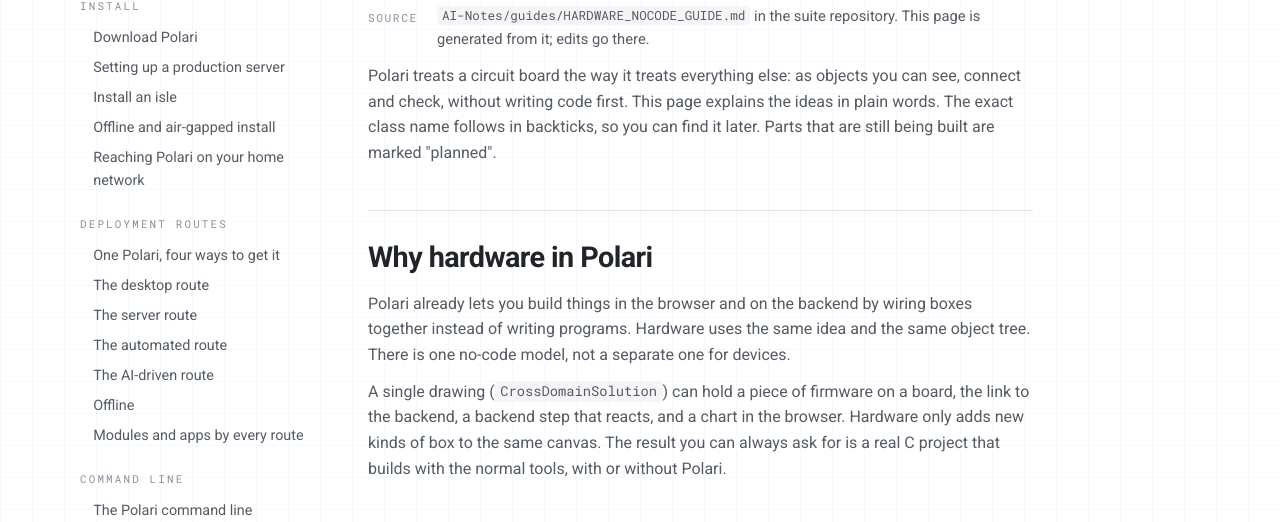
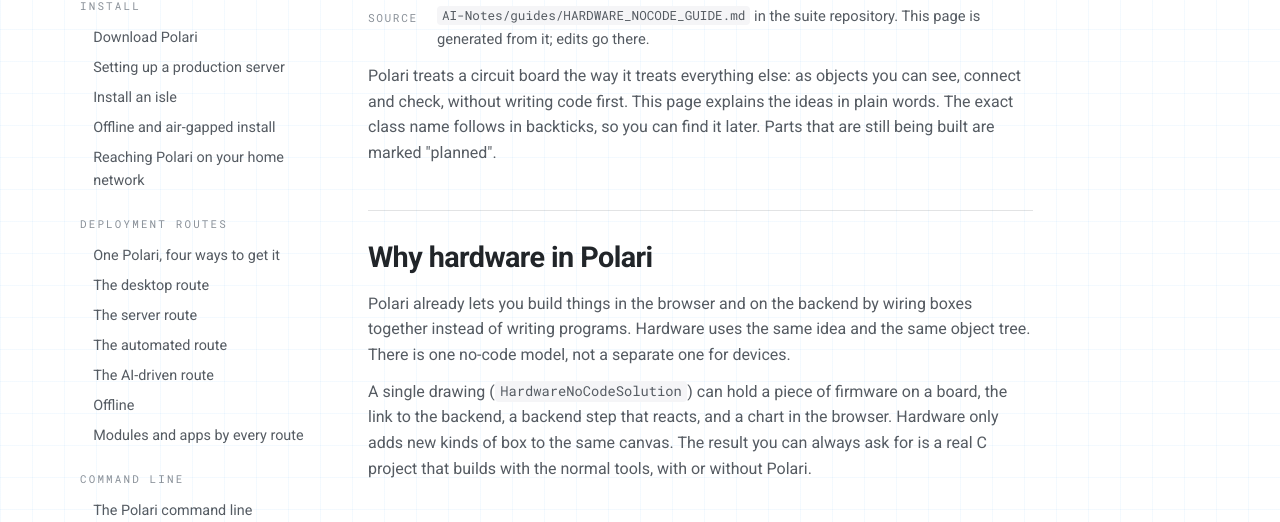
Before and after one commit to dausume/polari-suite, a plain HTML site: page pol-hub/site/docs/hardware-nocode.html in a window 1280 px wide. Shown: the part 227-749 px from the top of the page. Drawn offline with Linux system fonts and the light colour scheme; files that its build step writes are made by us from their sources.

Commit message:
docs: the hardware no-code solution's class name (D-bss-1)
Co-Authored-By: Claude Fable 5.1 <noreply@anthropic.com>
Claude-Session: https://claude.ai/code/session_015qNH7pmwuQXbArR7qTMUN6

```diff
--- a/pol-hub/site/docs/hardware-nocode.html
+++ b/pol-hub/site/docs/hardware-nocode.html
@@ -99,7 +99,7 @@
 <p>Polari treats a circuit board the way it treats everything else: as objects you can see, connect and check, without writing code first. This page explains the ideas in plain words. The exact class name follows in backticks, so you can find it later. Parts that are still being built are marked "planned".</p>
 <h2 id="why-hardware-in-polari">Why hardware in Polari</h2>
 <p>Polari already lets you build things in the browser and on the backend by wiring boxes together instead of writing programs. Hardware uses the same idea and the same object tree. There is one no-code model, not a separate one for devices.</p>
-<p>A single drawing (<code>CrossDomainSolution</code>) can hold a piece of firmware on a board, the link to the backend, a backend step that reacts, and a chart in the browser. Hardware only adds new kinds of box to the same canvas. The result you can always ask for is a real C project that builds with the normal tools, with or without Polari.</p>
+<p>A single drawing (<code>HardwareNoCodeSolution</code>) can hold a piece of firmware on a board, the link to the backend, a backend step that reacts, and a chart in the browser. Hardware only adds new kinds of box to the same canvas. The result you can always ask for is a real C project that builds with the normal tools, with or without Polari.</p>
 <h2 id="boards-on-the-bench">Boards on the bench</h2>
 <p>A development board, a breadboard and a PCB you designed are all just Boards. How a board is known can differ: from its datasheet (<code>BoardDefinition</code>), from its geometry (<code>BoardModel</code>, whose instances on a bench are <code>BenchBoard</code> rows: a half breadboard, a full breadboard, the UNO), or from its copper layers and parts (<code>PcbBoard</code>, for example a KiCad import). None of these is privileged. The Bench level only cares about the points where things connect and what each point can drive or sense.</p>
 <p>The Bench (<code>Bench</code>) is what is on the table: the boards, the breadboards, and the wires between their connection points. A step-by-step Workbench page helps you set one up by picking cards for breadboards and dev boards. Measuring instruments can be placed on the bench too, more than one if you like. A 4-channel oscilloscope is emulated, its probes are <code>ScopeChannel</code> rows, and its captures are <code>WaveformCapture</code> rows. Click a board to dive into its Board Details page.</p>
```
Also changed, not shown: 1 other file.
